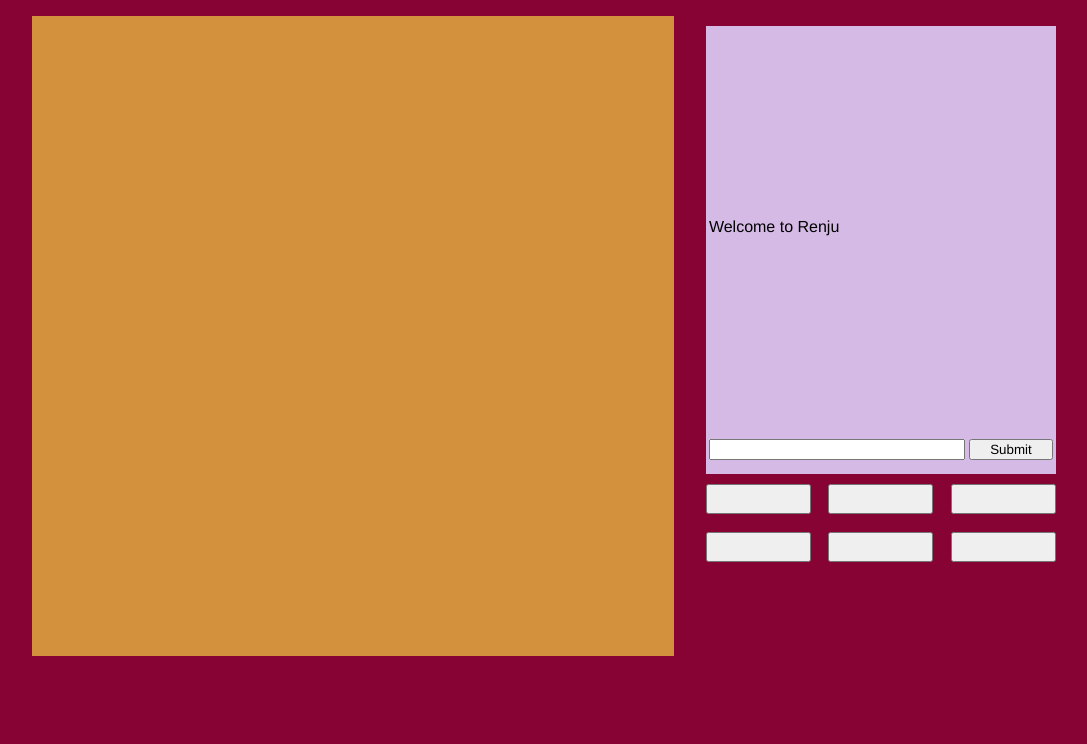
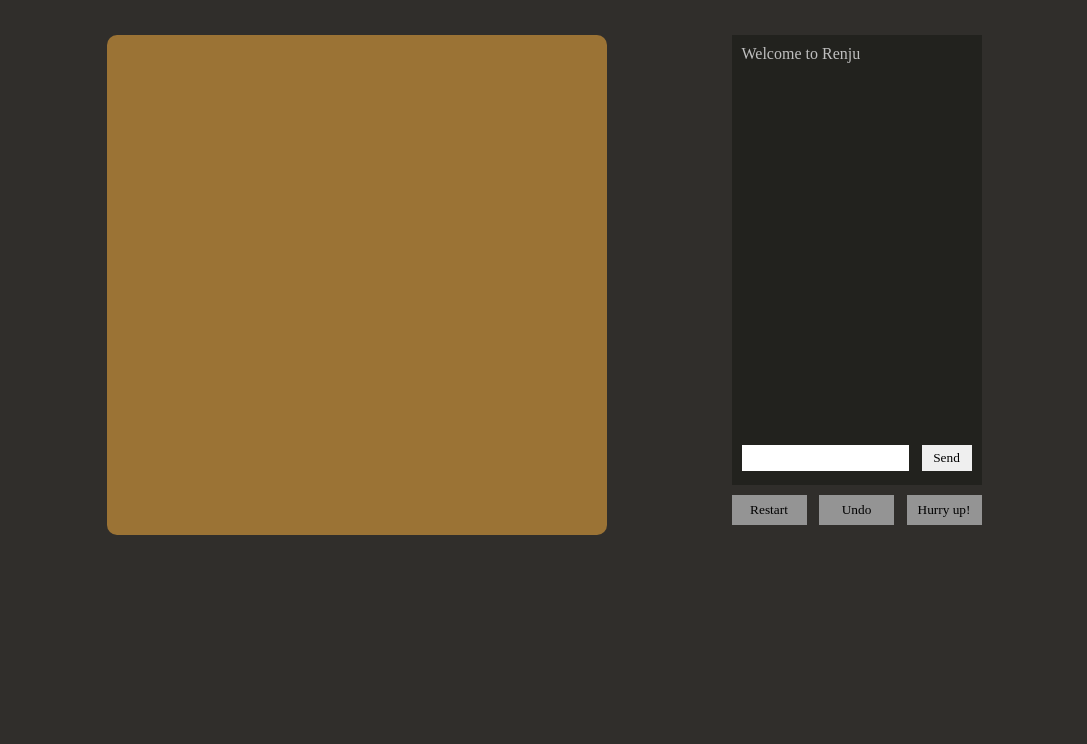
Before and after one commit to at1047/js-renju, a website: page public/index.html in a window 1280 px wide. Shown: the part 72-816 px from the top of the page, without its empty margins (96-1183 px from the left). Drawn offline with nearby package versions, Linux system fonts and the light colour scheme; no server answers.

Commit message:
visuals overhaul

```diff
--- a/public/css/style.css
+++ b/public/css/style.css
@@ -1,90 +1,206 @@
+* {
+    padding: 0;
+    margin: 0;
+    border: 0;
+}
+
 html {
-    background-color: #870333;
+    background-color: #302E2B;
+}
+
+h1 {
+    font-family: 'Avenir Black';
+    color: #bfbfbf;
+    text-align: center;
+    margin: 70px auto 50px;
 }
 
 button {
+    border-radius: 0 !important;
+}
+
+.main {
+    width: 100%
+}
+
+.square {
+    /* width: 60%;
+    height: 0;
+    padding-bottom: 60%; */
+    width: 95vw;
+    height: 95vw;
+    margin: 0px auto;
+}
+
+
+/* #board {
+
+    background-color: red;
+} */
+
+canvas {
+    width: 95%;
+
+    position: absolute;
+    background-color: #9B7335;
+    border-radius: 10px;
+}
+
+.grid {
+    width: 95vw;
+    display: grid;
+    margin: 30px auto;
+}
+
+.messages-box {
+    display: none;
+    /* grid-column: 1 / 3;
+    width: 100%;
+    color: #bfbfbf;
+    background-color: #22221E;
+    padding: 10px; */
+}
+
+.control-button-container {
+    display: flex;
+    position:relative;
+    justify-content: space-between;
+}
+
+/* .flex-container {
+    display: flex;
+    justify-content: space-between;
+    flex-direction: row;
+} */
+
+.control-button {
     height: 30px;
     width: 30%;
-    margin-bottom: 5%
+    position: relative;
+    background-color: #949494;
+    border: none;
+    /* margin-bottom: 5%; */
 }
 
-canvas {
-    height: 100%;
+.chat-button {
     width: 100%;
-    position: absolute;
-    background-color: #d4913d;
+}
+
+.chat-input {
+    width: 90%;
 }
 
 .text {
-    font-family: Helvetica;
+    font-family: 'Avenir';
 }
 
-#form {
-    width: 75%;
-    position: relative;
-}
 
-#submit {
-    width: 25%;
-    position: relative;
-}
-
-input {
+/* input {
     box-sizing: border-box;
     width: 100%;
     position: relative;
-}
+} */
 
-.flex-container {
-    display: flex;
-    justify-content: center;
-    flex-direction: column;
-    position:relative;
-}
-
-.message {
-    width: 90%;
-}
-
-#main {
-    margin: auto;
-    height: 100vh;
-    width: 80vw;
-    position: relative;
-}
-
-#board {
-    width: 100%;
-    padding-bottom: 100%;
-    position: relative;
-}
-
-#sidebar {
-    width: 100%;
-    height: 40%;
-}
 
 #chat {
     height: 70%;
     width: 100%;
     margin-bottom: 10px;
     margin-top: 10px;
-    background-color: white;
+    /* background-color: white; */
     position: relative;
-    background-color: #d6bae6;
+    background-color: #22221E;
+    border-radius: 10px;
+    padding: 20px;
 }
 
 #textbox {
     height: 10%;
 }
 
-#buttons {
+#control-buttons {
     flex-direction: row;
     justify-content: space-between;
     flex-wrap: wrap;
 }
 
-@media only screen and (orientation: landscape) {
+@media only screen and (min-width: 1000px) {
+    h1 {
+        margin: 20px auto 50px;
+    }
+
+    .main {
+        display: flex;
+        justify-content: space-around;
+        width: 1000px;
+        margin: 0 auto;
+    }
+
+    .square {
+        /* width: 60%;
+        height: 0;
+        padding-bottom: 60%; */
+        width: 500px;
+        height: 500px;
+    }
+
+    canvas {
+        width: 500px;
+    }
+
+    .grid {
+        width: 250px;
+        height: 500px;
+        display: grid;
+        margin: 0px auto;
+        grid-template-columns: 100%;
+        grid-template-rows: 9fr 1fr;
+    }
+
+    .messages-box {
+        display: block;
+        width: 100%;
+        height: 450px;
+        color: #bfbfbf;
+        background-color: #22221E;
+
+    }
+
+    .messages {
+        padding: 10px;
+        height: 390px;
+    }
+
+    .chat-input {
+        width: 67%;
+        height: 26px;
+        float: left;
+        margin-left: 10px;
+    }
+
+    .chat-button {
+        width: 20%;
+        height: 26px;
+        float: right;
+        margin-right: 10px;
+    }
+
+    .control-button-container {
+        display: flex;
+        width: 100%;
+        flex-direction: row;
+        justify-content: space-between;
+
+    }
+
+    .control-button {
+        align-self: center;
+    }
+
+
+}
+
+/* @media only screen and (orientation: landscape) {
     #main {
         flex-direction: row;
         height: 100vh;
@@ -105,11 +221,10 @@ input {
         height: 50vw;
     }
 
-    #chat {
+    /* #chat {
 
     }
 
     #buttons {
 
-    }
-}
+    } */
--- a/public/index.html
+++ b/public/index.html
@@ -1,33 +1,34 @@
 <!DOCTYPE html>
+<meta name="viewport" content="width=device-width, initial-scale=1.0">
+
 <html>
 <head>
 	<link rel="stylesheet" href="css/style.css" />
 	<title>Renju App</title>
 </head>
 <body>
-    <div id="main" class="flex-container">
-        <div id="board">
+    <h1>Renju Board Game</h1>
+    <div class="main">
+        <div class="square">
             <canvas></canvas>
         </div>
-        <div id="sidebar">
-            <table id="chat">
-                <tr class="message">
-                    <td><p class="text">Welcome to Renju</p></td>
-                </tr>
-                <tr id="textbox">
-                    <td id="form"><input class="text" type="text"></input></td>
-                    <td id="submit"><input class="text" type="submit"></input></td>
-                </tr>
-            </table>
-            <div id="buttons" class="flex-container">
-                <button class="text" id="restart"></button>
-                <button class="text" id="undo"></button>
-                <button class="text" id="hurryUp"></button>
-                <button></button>
-                <button></button>
-                <button></button>
+
+        <div class="grid">
+            <div class="messages-box text">
+                <div class="messages">
+                    <p>Welcome to Renju</p>
+                </div>
+                <input class="chat-input" type="text"></input>
+                <button class="text chat-button">Send</button>
+            </div>
+
+            <div class="control-button-container">
+                <button class="text control-button" id="restart">Restart</button>
+                <button class="text control-button" id="undo">Undo</button>
+                <button class="text control-button" id="hurryUp">Hurry up!</button>
             </div>
         </div>
+
     </div>
     <script src="/socket.io/socket.io.js"></script>
 	<script src="js/renju.js"></script>
--- a/public/js/renju.js
+++ b/public/js/renju.js
@@ -11,7 +11,9 @@ var ctx = canvas.getContext('2d');
 const boardSize = 19;
 
 canvas.width  = canvas.offsetWidth;
-canvas.height = canvas.offsetHeight;
+canvas.height = canvas.width;
+console.log(canvas.width)
+console.log(canvas.height)
 var dim = canvas.width;
 var gridSpacing = dim/boardSize;
 var padding = gridSpacing/2;
--- a/server.js
+++ b/server.js
@@ -17,7 +17,6 @@ const io = socketio(server);
 //}
 
 app.use(express.static(path.join(__dirname, 'public')));
-
 
 const hostname = '0.0.0.0';
 const port = 8080;
```
